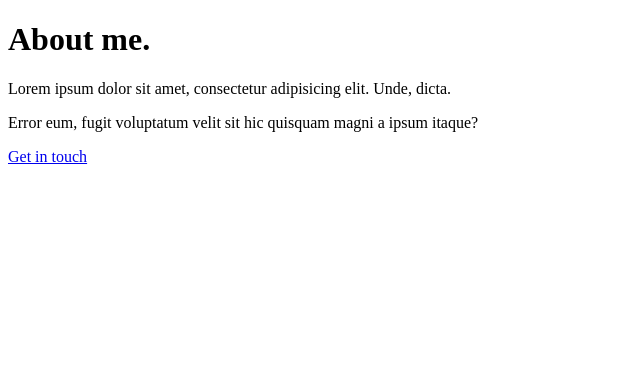
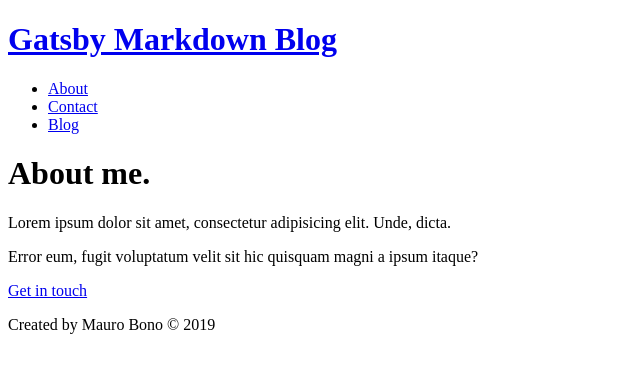
Before and after one commit to uptheirons78/gatsby-markdown-blog, a Gatsby site: page /about in a window 1280 px wide. Shown: the whole page, without its empty margins (0-640 px from the left). Built offline with nearby package versions, Linux system fonts and the light colour scheme; Gatsby itself is replaced by a stand-in of ours.

Commit message:
added components folder with header, footer and layout inside, imported layout inside pages

```diff
--- /dev/null
+++ b/src/components/Footer.js
@@ -0,0 +1,12 @@
+import React from "react";
+
+const Footer = () => {
+  const currentYear = new Date().getFullYear();
+  return (
+    <footer>
+      <p>Created by Mauro Bono © {currentYear}</p>
+    </footer>
+  );
+};
+
+export default Footer;
--- /dev/null
+++ b/src/components/Header.js
@@ -0,0 +1,27 @@
+import React from "react";
+import { Link } from "gatsby";
+
+const Header = () => {
+  return (
+    <header>
+      <Link to="/">
+        <h1>Gatsby Markdown Blog</h1>
+      </Link>
+      <nav>
+        <ul>
+          <li>
+            <Link to="/about">About</Link>
+          </li>
+          <li>
+            <Link to="/contact">Contact</Link>
+          </li>
+          <li>
+            <Link to="/blog">Blog</Link>
+          </li>
+        </ul>
+      </nav>
+    </header>
+  );
+};
+
+export default Header;
--- /dev/null
+++ b/src/components/Layout.js
@@ -0,0 +1,15 @@
+import React from "react";
+import Header from "./Header";
+import Footer from "./Footer";
+
+const Layout = ({ children }) => {
+  return (
+    <div>
+      <Header />
+      {children}
+      <Footer />
+    </div>
+  );
+};
+
+export default Layout;
--- a/src/pages/about.js
+++ b/src/pages/about.js
@@ -1,9 +1,10 @@
 import React from "react";
 import { Link } from "gatsby";
+import Layout from "../components/Layout";
 
 const AboutPage = () => {
   return (
-    <div>
+    <Layout>
       <h1>About me.</h1>
       <p>
         Lorem ipsum dolor sit amet, consectetur adipisicing elit. Unde, dicta.
@@ -12,7 +13,7 @@
         Error eum, fugit voluptatum velit sit hic quisquam magni a ipsum itaque?
       </p>
       <Link to="/contact">Get in touch</Link>
-    </div>
+    </Layout>
   );
 };
 
--- a/src/pages/blog.js
+++ b/src/pages/blog.js
@@ -1,11 +1,12 @@
 import React from "react";
+import Layout from "../components/Layout";
 
 const BlogPage = () => {
   return (
-    <div>
+    <Layout>
       <h1>Blog Page</h1>
       <p>Blog Posts will live here later ...</p>
-    </div>
+    </Layout>
   );
 };
 
--- a/src/pages/contact.js
+++ b/src/pages/contact.js
@@ -1,8 +1,9 @@
 import React from "react";
+import Layout from "../components/Layout";
 
 const ContactPage = () => {
   return (
-    <div>
+    <Layout>
       <h1>Get in touch.</h1>
       <ul>
         <li>
@@ -15,7 +16,7 @@
           Twitter: <a href="/">@uptheirons1978</a>
         </li>
       </ul>
-    </div>
+    </Layout>
   );
 };
 
--- a/src/pages/index.js
+++ b/src/pages/index.js
@@ -1,15 +1,16 @@
 import React from "react";
 import { Link } from "gatsby";
+import Layout from "../components/Layout";
 
 const IndexPage = () => {
   return (
-    <div>
+    <Layout>
       <h1>Hello.</h1>
       <h2>I'm Mauro, a full-stack developer living in Rome, Italy</h2>
       <p>
         Need a developer ? <Link to="/contact">Contact me</Link>
       </p>
-    </div>
+    </Layout>
   );
 };
 
```
